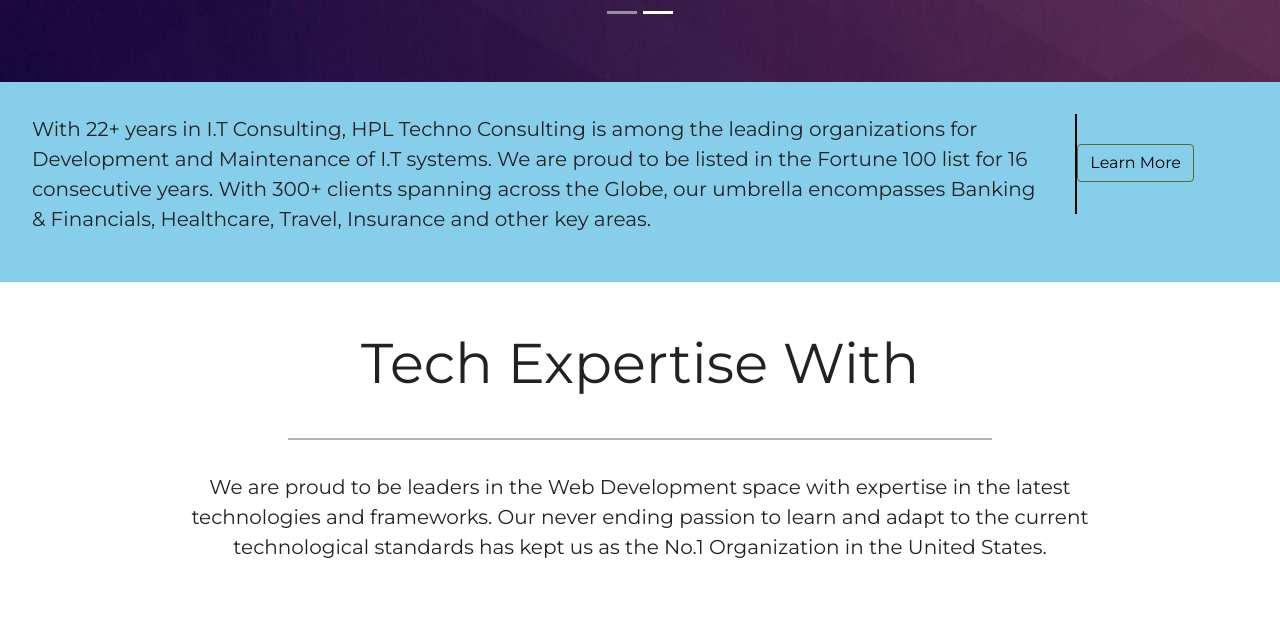
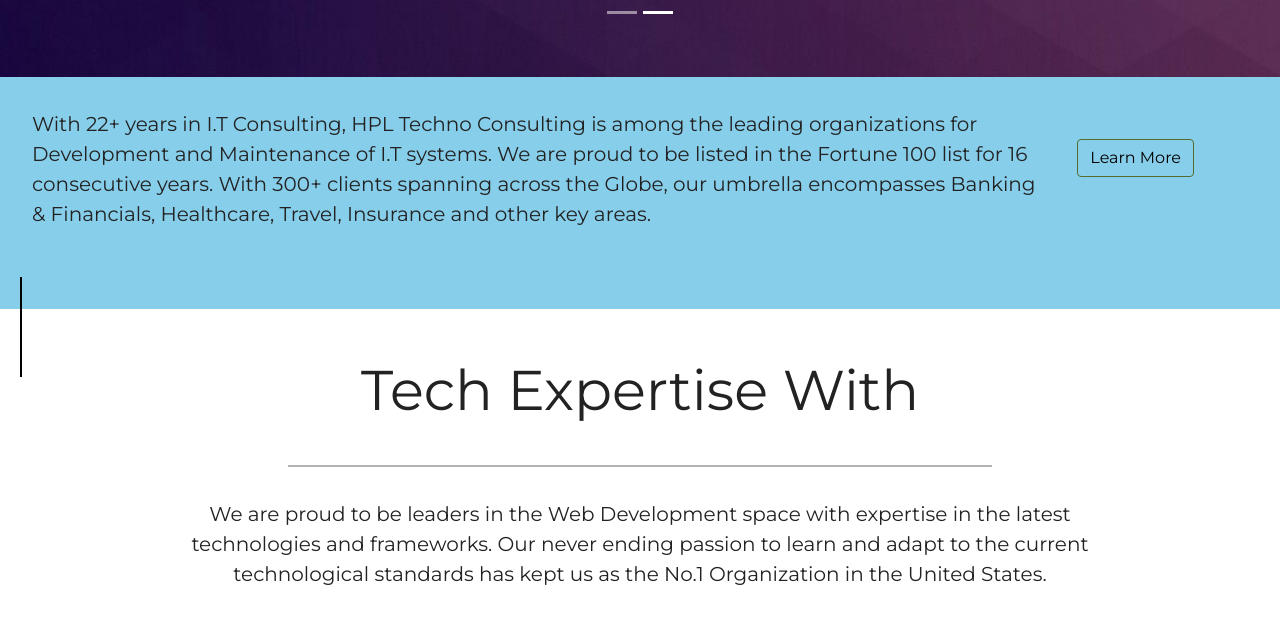
Before and after one commit to hariprasathmurugesan/HPLTech, a plain HTML site: page index.html in a window 1280 px wide. Shown: the part 760-1380 px from the top of the page. Drawn offline with nearby package versions, Linux system fonts and the light colour scheme.

Commit message:
first commit

```diff
--- a/index.html
+++ b/index.html
@@ -80,9 +80,14 @@
         </p>
     </div>
 
+
     <div class="col-xs-12 col-sm-12 col-md-3 col-lg-3 col-xl-2">
+
+        <a href="#"><button class="btn btn-outline-secondary btn-large">Learn More</button></a>
+    </div>
+
+    <div class = "row col-lg-12">
         <div class="vl"></div>
-        <a href="#"><button class="btn btn-outline-secondary btn-large">Learn More</button></a>
     </div>
 </div>
 </div>
```
Also changed, not shown: images/logo1.png.
